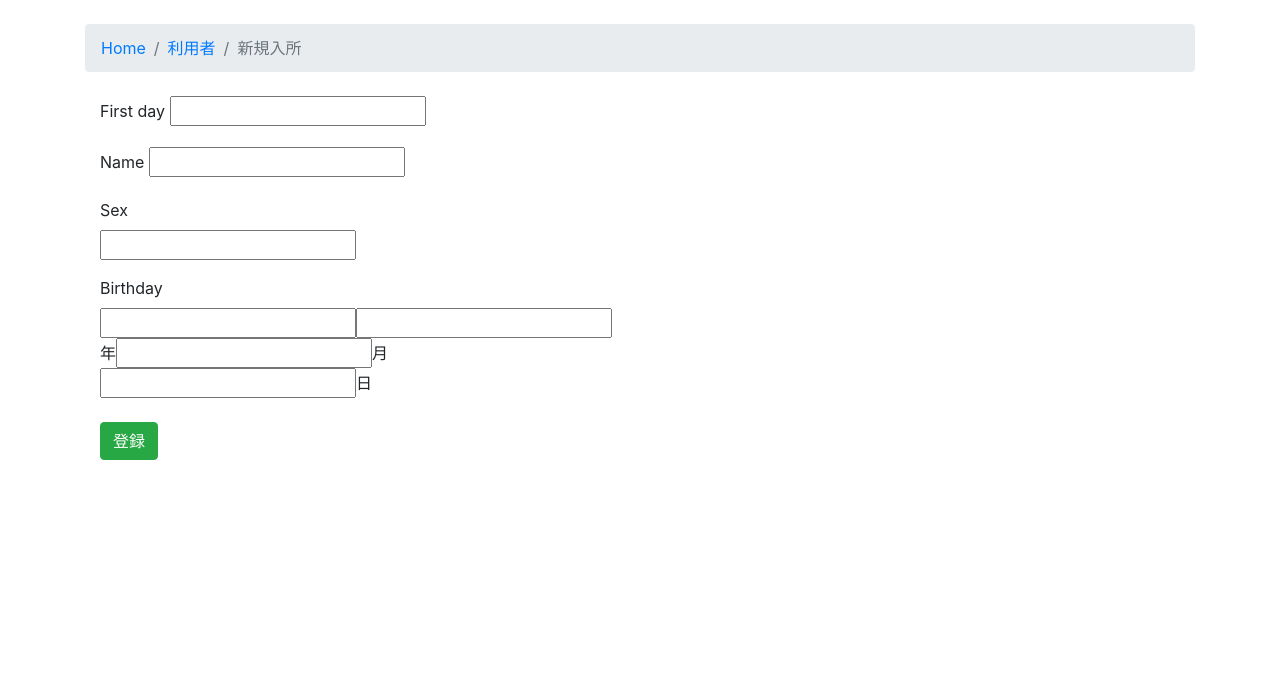
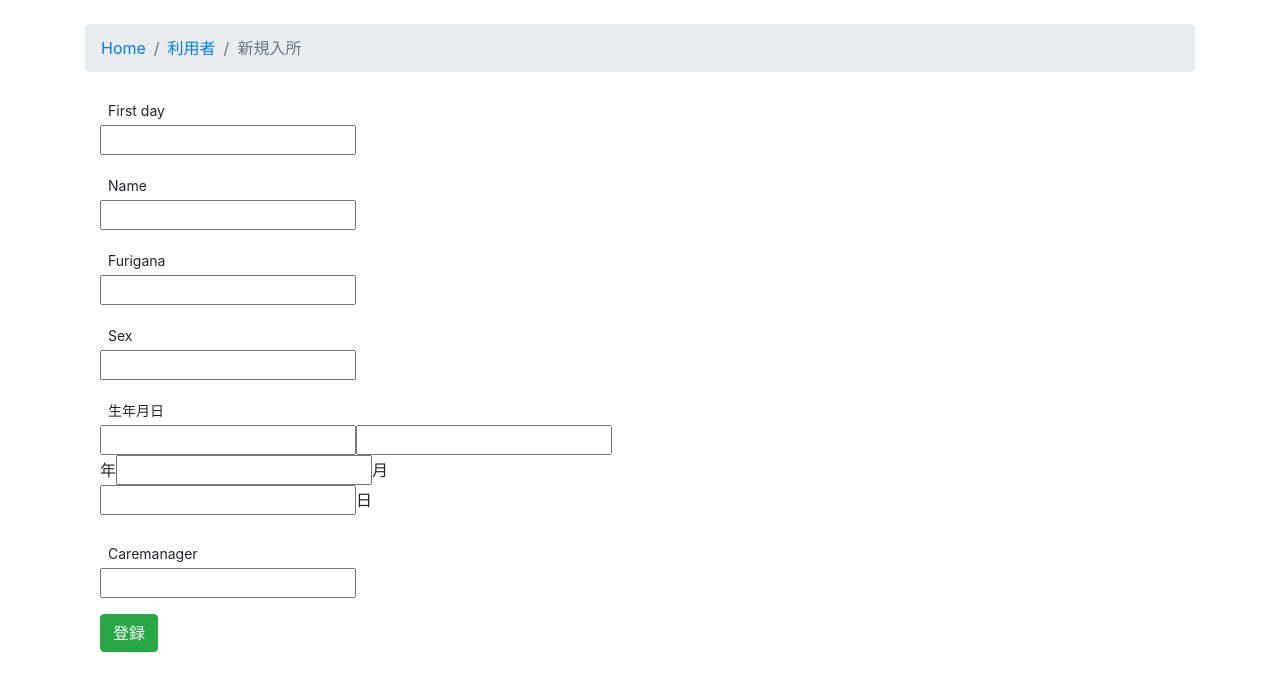
Before and after one commit to funyaakira/csc_project, a Django app: template templates/csc_manager/riyosya_new.html in a window 1280 px wide. Shown: the part 56-747 px from the top of the page. Run offline with Django 3.2, Linux system fonts and the light colour scheme; the template is opened without the code that fills it, so the values that code supplies are empty, except form fields; tables that the repository leaves empty hold one stand-in row (values such as "Sample post"); form fields are guessed from the names that the template uses; parts of the project's set-up code (start-up, migrations or seed data) failed here and were passed over; some libraries are stand-ins or nearby versions.

Commit message:
2018/11/17 upload

```diff
--- a/templates/csc_manager/riyosya_new.html
+++ b/templates/csc_manager/riyosya_new.html
@@ -13,18 +13,28 @@
 {% endblock %}
 
 {% block content %}
-{{ form.errors }}
+{% for error in form.non_field_errors %}
+    <small><div class="text-danger">{{ error }}</div></small>
+{% endfor %}
+
 <div class="row">
   <div class="col">
-    <form method="post" class="col-6">
+    <form method="post" class="col-6" novalidate>
       {% csrf_token %}
       <div class="form-group">
-        {{ form.first_day.label_tag }}
+        <div class="form-control-sm" for="{{ form.first_day.name }}">
+          {{ form.first_day.label }}
+        </div>
         {{ form.first_day }}
+        {% for error in form.first_day.errors %}
+          <small><div class="text-danger">・{{ error }}</div></small>
+        {% endfor %}
       </div>
 
       <div class="form-group">
-        {{ form.name.label_tag }}
+        <div class="form-control-sm" for="{{ form.name.name }}">
+          {{ form.name.label }}
+        </div>
         {{ form.name }}
         {% for error in form.name.errors %}
           <small><div class="text-danger">・{{ error }}</div></small>
@@ -32,16 +42,39 @@
       </div>
 
       <div class="form-group">
-        {{ form.sex.label_tag }}<br>
+        <div class="form-control-sm" for="{{ form.furigana.name }}">
+          {{ form.furigana.label }}
+        </div>
+        {{ form.furigana }}
+        {% for error in form.furigana.errors %}
+          <small><div class="text-danger">・{{ error }}</div></small>
+        {% endfor %}
+      </div>
+
+      <div class="form-group">
+        <div class="form-control-sm" for="{{ form.sex.name }}">
+          {{ form.sex.label }}
+        </div>
         {{ form.sex }}
       </div>
+
       <div class="form-group-sm">
-        {{ form.birthday.label_tag }}
+        <div class="form-control-sm" for="{{ form.birthday.name }}">
+          生年月日
+        </div>
         <div class="form-inline">
           {{ form.gengou }} {{ form.g_year }}  年 {{ form.month }}  月 {{ form.day }} 日
         </div>
       </div>
       <br>
+
+      <div class="form-group">
+        <div class="form-control-sm" for="{{ form.caremanager.name }}">
+          {{ form.caremanager.label }}
+        </div>
+        {{ form.caremanager }}
+      </div>
+
       <button type="submit" class="btn btn-success">登録</button>
     </form>
   </div>
```
Also changed, not shown: csc_manager/forms.py (+20 -3 lines), csc_manager/libs/funcs.py (+10 -0 lines), csc_manager/views.py (+15 -10 lines).
